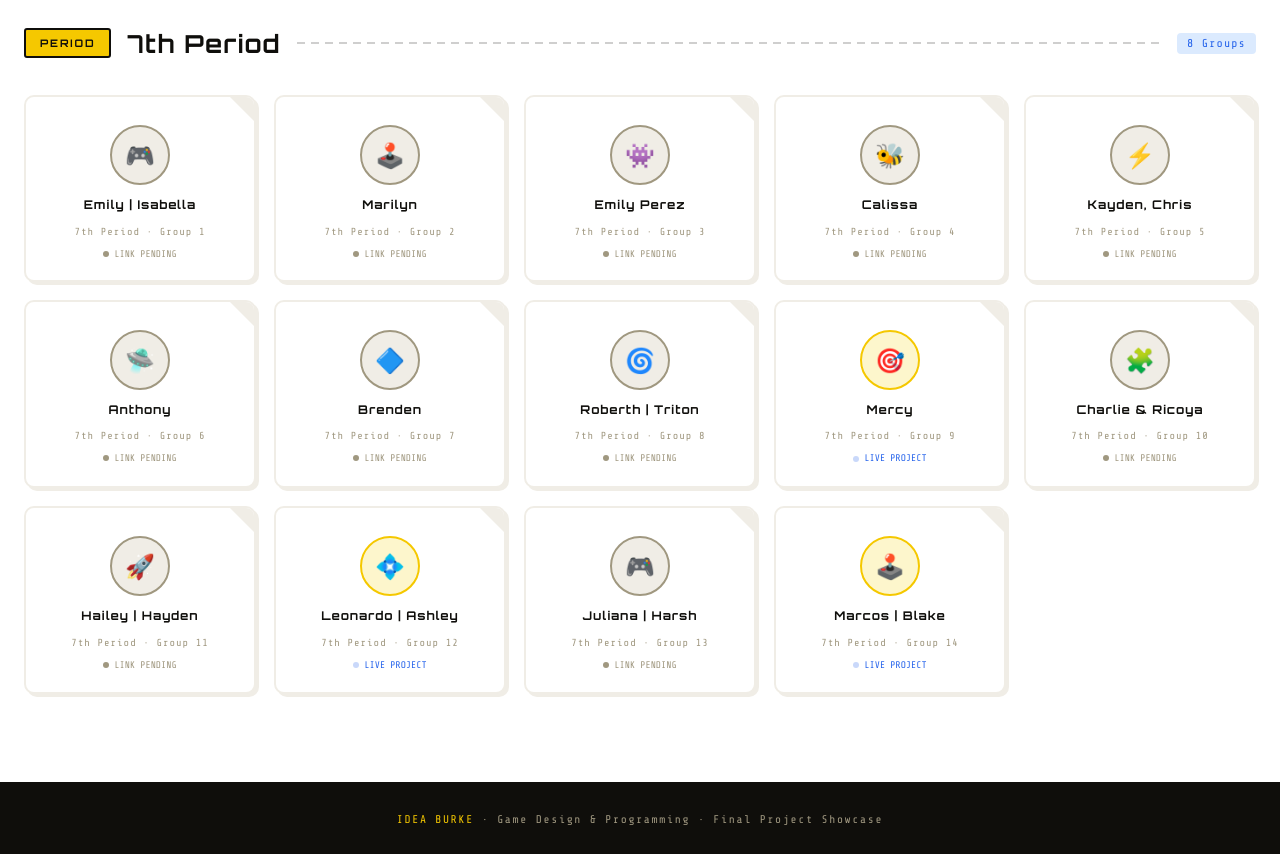
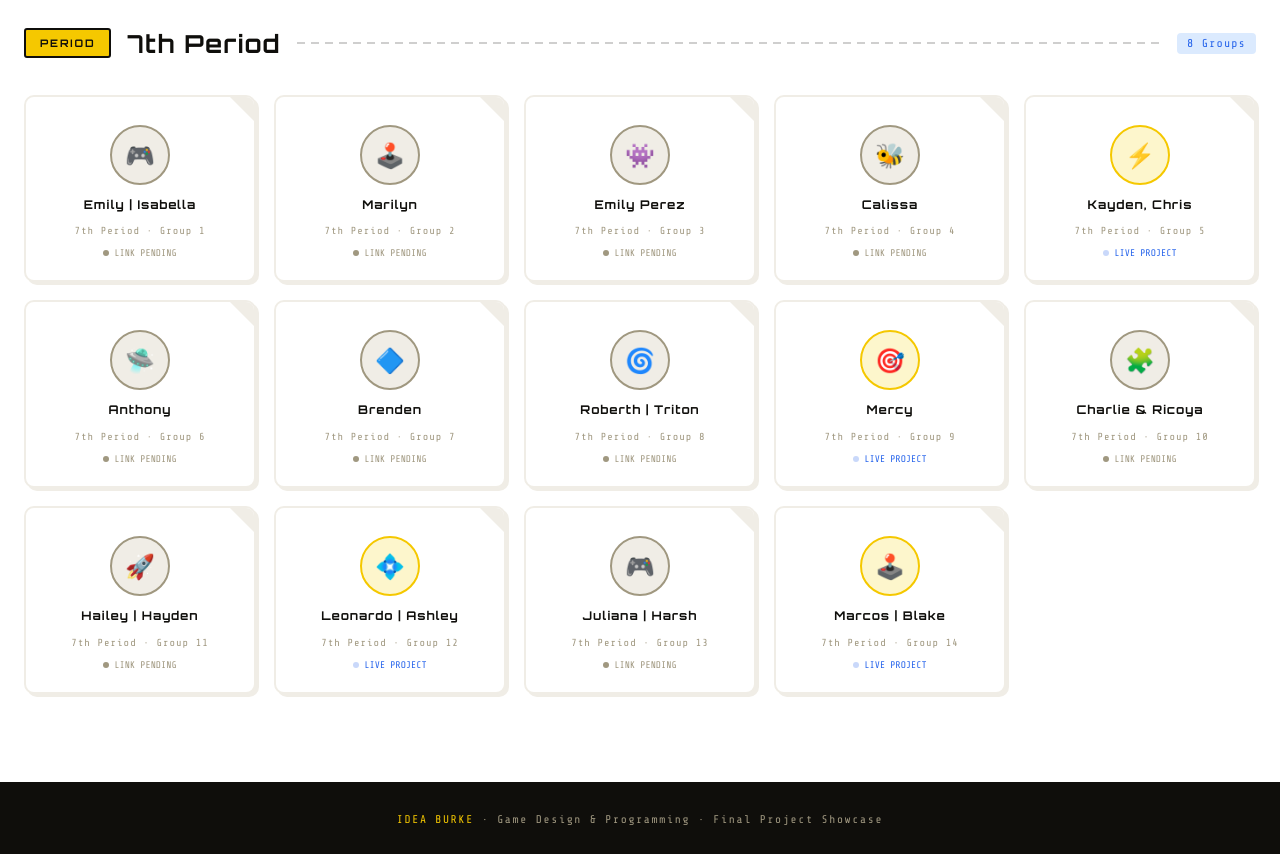
Before and after one commit to wcantu/wcantu.github.io, a plain HTML site: page index.html in a window 1280 px wide. Shown: the part 1600-2454 px from the top of the page. Drawn offline with nearby package versions, Linux system fonts and the light colour scheme.

Commit message:
Update index.html

```diff
--- a/index.html
+++ b/index.html
@@ -428,7 +428,7 @@
       { name: "Marilyn ", url: "#", hasLink: false },
       { name: "Emily Perez", url: "#", hasLink: false },
       { name: "Calissa ", url: "#", hasLink: false },
-      { name: "Kayden, Chris", url: "#", hasLink: false },
+      { name: "Kayden, Chris", url: "https://thecoolestkid67.github.io/kayden-chris/", hasLink: true },
       { name: "Anthony", url: "#", hasLink: false },
       { name: "Brenden", url: "#", hasLink: false },
       { name: "Roberth | Triton ", url: "#", hasLink: false },
```
